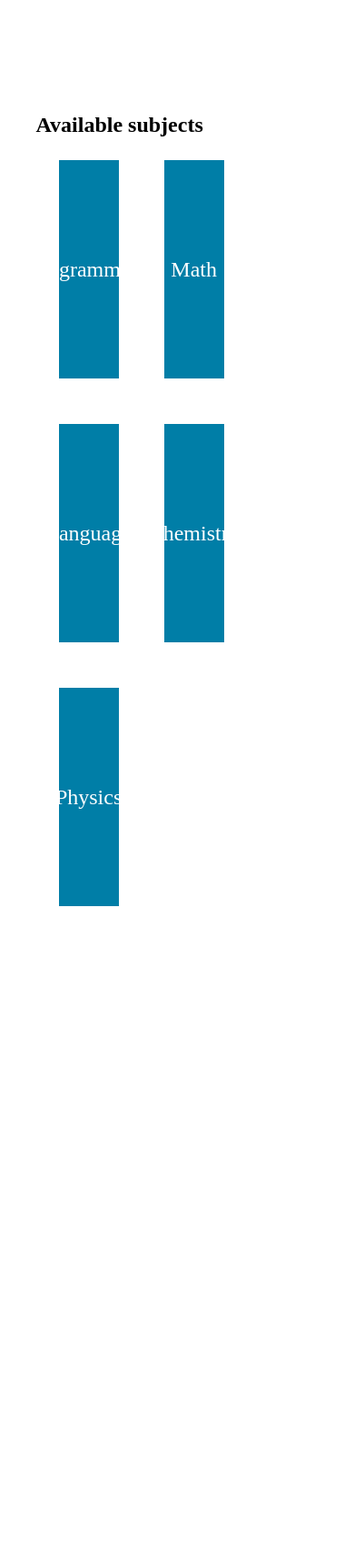
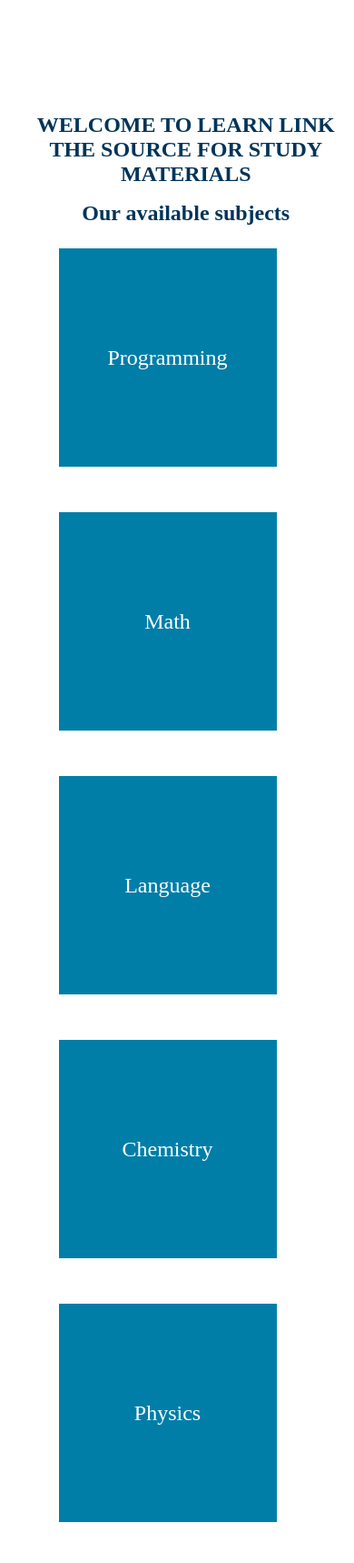
Before and after one commit to microgram17/LearnLink, a Flask app: page / in a window 390 px wide. Shown: the part 96-1814 px from the top of the page at 91% size. Before the commit the page ends 1092 px from the top, so only its background shows below. Run offline with Flask 3, Linux system fonts and the light colour scheme; data comes from the database, SQL or seed files in the repository.

Commit message:
minor adjustment more responsive

```diff
--- a/static/style.css
+++ b/static/style.css
@@ -87,6 +87,7 @@ nav ul li ul li a:hover {
 	flex-flow: row wrap;
 	align-content: space-around;
 
+
 }
 
 .category-container .box {
@@ -94,10 +95,25 @@ nav ul li ul li a:hover {
 	justify-content: center;
 	align-items: center;
 	margin: 25px;
-	width: 20%;
+	width: 10em;
 	height: 10em;
 	font-size: 1.5rem;
 	background-color: #007EA7;
-	color: #FFFFFF;
+	color: 	#FFFFFF;
 	text-decoration: none;
 }
+
+body {
+	background-color:  #FFFFFF;
+}
+
+h2 {
+	color: #003459;;
+	text-align: center;
+}
+
+h1 {
+	color: #003459;;
+	text-align: center;
+	padding-bottom: 1rem;
+}
--- a/templates/category_page.html
+++ b/templates/category_page.html
@@ -4,7 +4,8 @@
 
 {% block content %}
 <section class="content">
-    <h2>Available subjects</h2>
+    <h1>WELCOME TO LEARN LINK THE SOURCE FOR STUDY MATERIALS</h1>
+    <h2>Our available subjects</h2>
     <section class="category-container">
         {% for category in category%}
         <a class="box" href="{{ url_for('category_page_by_id', category_id=category.category_id) }}"><div class="box">
```
